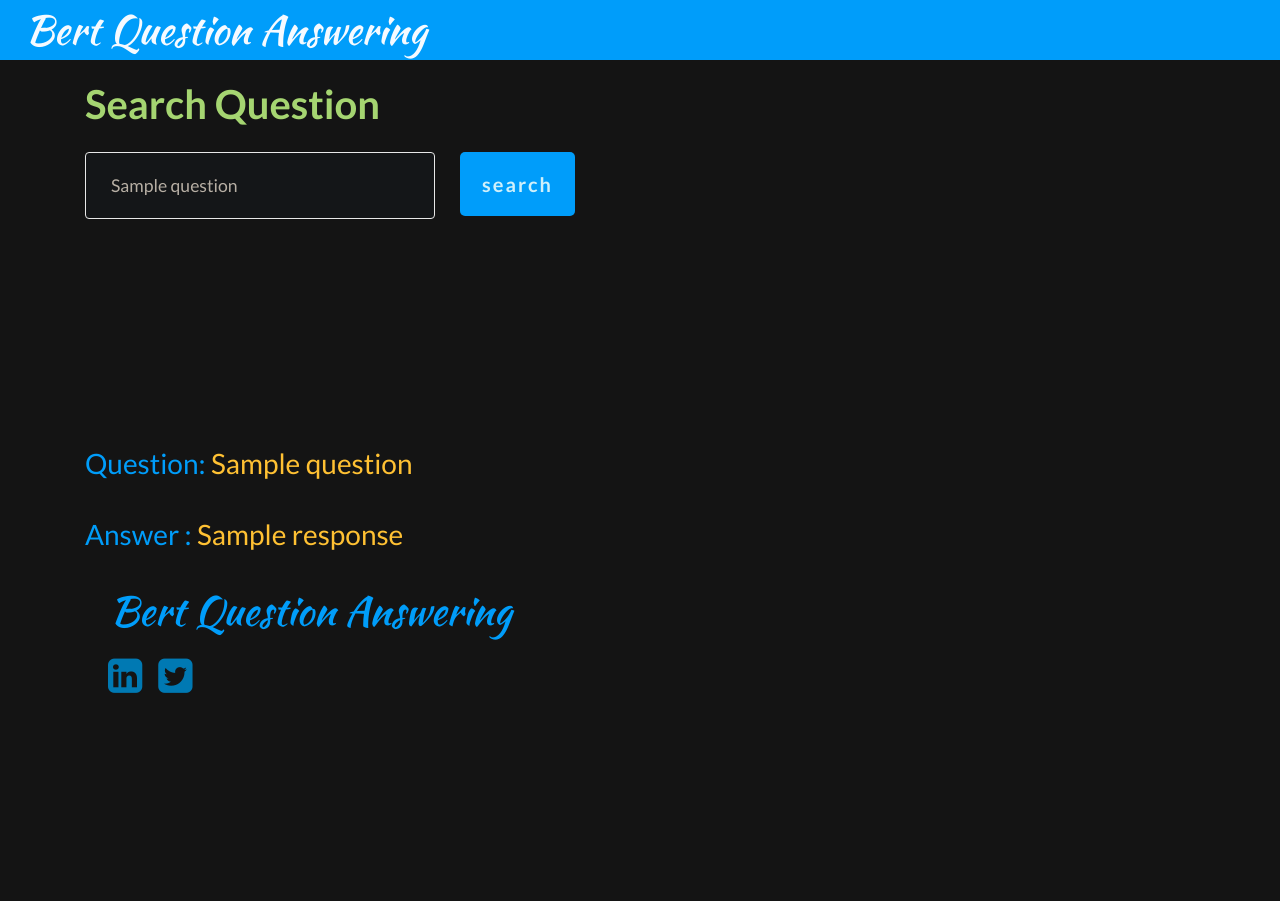
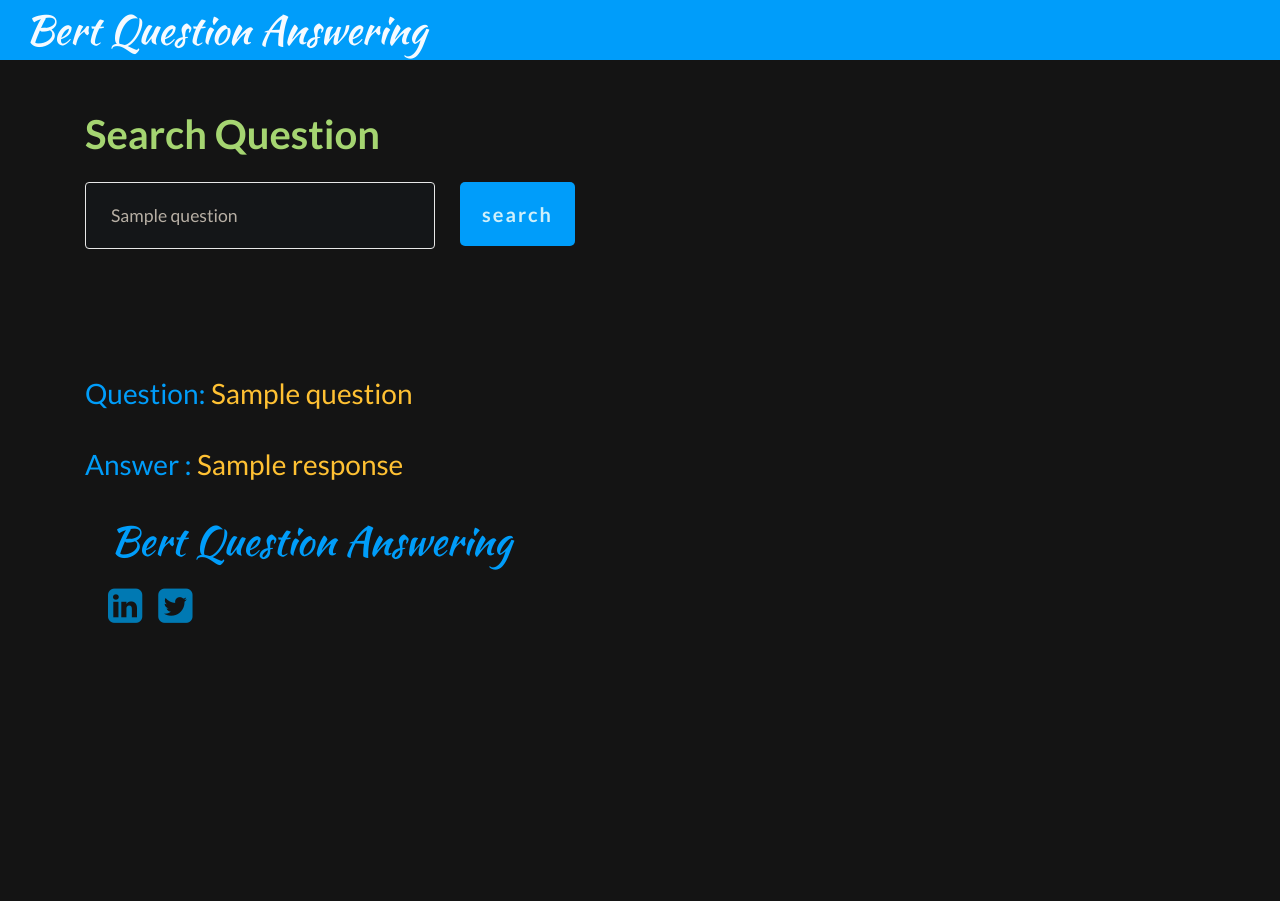
Before and after one commit to VinayTurpati/bertQA, a Flask app: template templates/search.html in a window 1280 px wide. After the commit the page ends 623 px from the top, so only its background shows below. Run offline with Flask 2, Linux system fonts and the light colour scheme; the template is opened without the code that fills it: most values are stand-ins (such as "Sample title", 1, 10 or a date in 2020); some libraries are stand-ins or nearby versions; some web fonts are replaced.

Commit message:
Update search.html

```diff
--- a/templates/search.html
+++ b/templates/search.html
@@ -10,11 +10,11 @@
             <span class=" logo"><a href="{{url_for('home')}}" class="logo" style="padding-left: 0px">Bert Question Answering</a></span>
          </div>
      </section>
-    <section class=" cid-qYkSYwjd5G" id="header2-25" style=" padding-top: 20px;padding-bottom: 0px; background-image:none; background-color:rgb(20,20,20); ">
+    <section class=" cid-qYkSYwjd5G" id="header2-25" style=" padding-top: 50px;padding-bottom: 0px; background-image:none; background-color:rgb(20,20,20); ">
         {% include "search_box.html" %}
     </section>
 
-    <div class="container site-content" style=" padding-top: 200px; padding-bottom:200px;">
+    <div class="container site-content" style=" padding-top: 100px; padding-bottom:200px;">
     <div>
         <h3 class="result-for" style="padding-bottom: 15px">Question: <span style="color: #FFC133;">{{ question }}</span></h3>
     </div>
```
